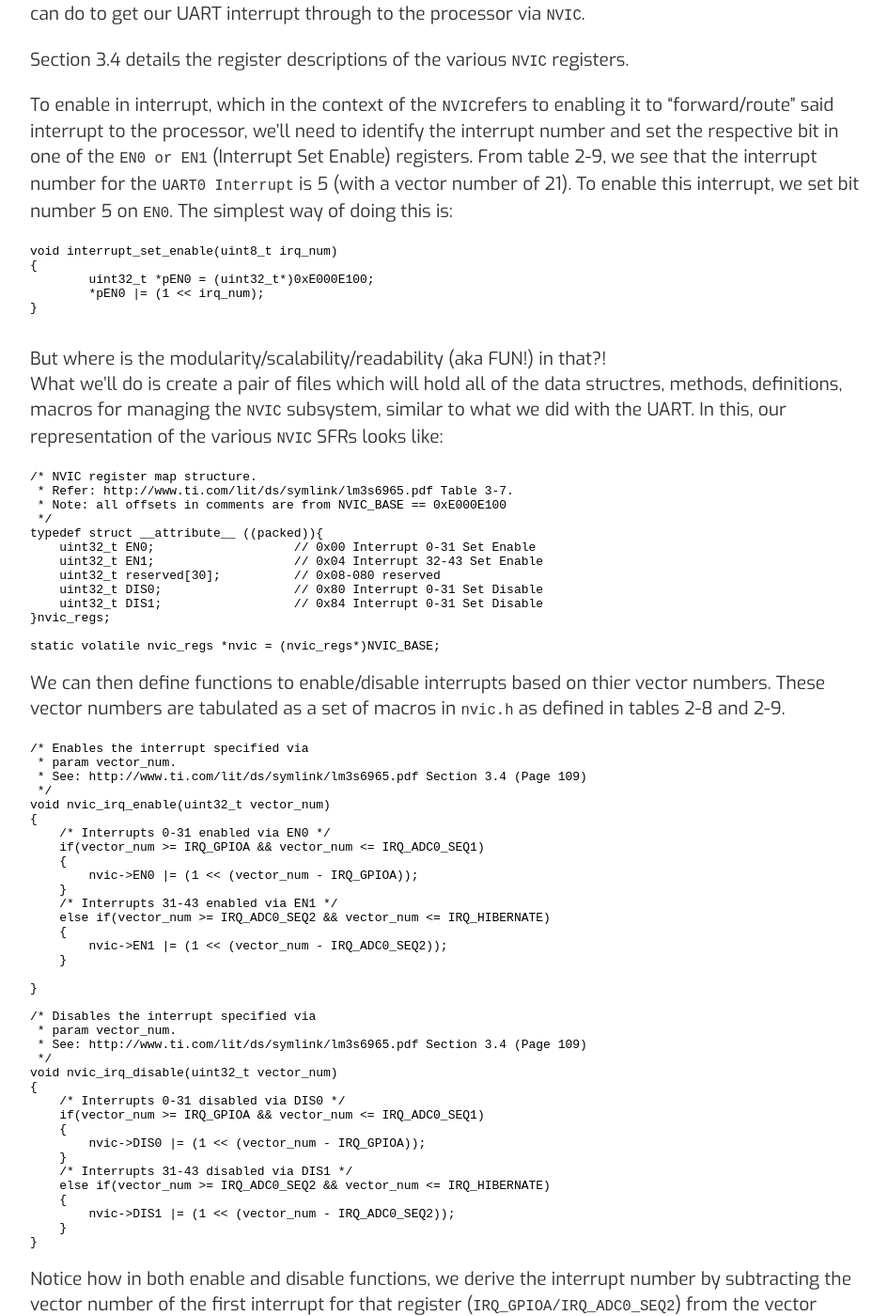
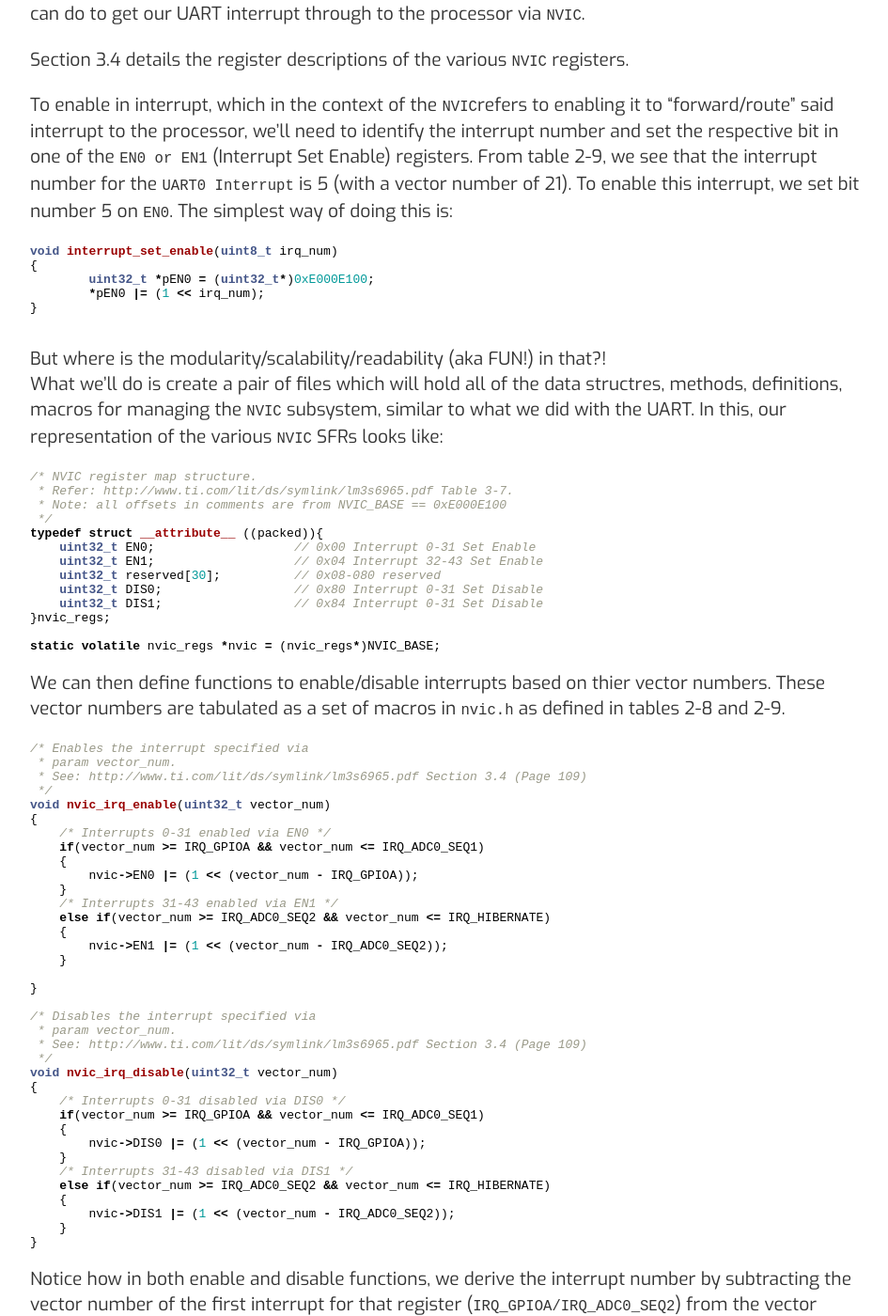
Before and after one commit to varun-venkatesh/varun-venkatesh.github.io, a Jekyll site: the page built from _posts/2020-10-29-bare-mtl-chapter3.md, in a window 1280 px wide and 1400 px high, scrolled down 2778 px. Shown: the whole window at 94% size, without its empty margins (160-1105 px from the left). Built offline with Jekyll 4.4.1, drawn with Linux system fonts in a browser that asks for light colours; some of the changed text lies outside the part shown.

Commit message:
Update 2020-10-29-bare-mtl-chapter3.md

````diff
--- a/_posts/2020-10-29-bare-mtl-chapter3.md
+++ b/_posts/2020-10-29-bare-mtl-chapter3.md
@@ -36,7 +36,7 @@
 
 To this end, we'll define these registers within our ```uart_regs``` structures to reside at teh appropriate offset and perform the above tasks with a set of functions as follows:
 
-```C
+```c
 
 /* Enable the said uart interface to generate interrupts
  * depending on the flag set - conditions for interrupt generation.
@@ -78,7 +78,7 @@
 
 To enable in interrupt, which in the context of the ```NVIC```refers to enabling it to "forward/route" said interrupt to the processor, we'll need to identify the interrupt number and set the respective bit in one of the ```EN0 or EN1``` (Interrupt Set Enable) registers. From table 2-9, we see that the interrupt number for the ```UART0 Interrupt``` is 5 (with a vector number of 21). To enable this interrupt, we set bit number 5 on ```EN0```. The simplest way of doing this is:
 
-```C
+```c
 void interrupt_set_enable(uint8_t irq_num)
 {
 	uint32_t *pEN0 = (uint32_t*)0xE000E100;
@@ -89,7 +89,7 @@ void interrupt_set_enable(uint8_t irq_num)
 But where is the modularity/scalability/readability (aka FUN!) in that?!
 What we'll do is create a pair of files which will hold all of the data structres, methods, definitions, macros for managing the ```NVIC``` subsystem, similar to what we did with the UART. In this, our representation of the various ```NVIC``` SFRs looks like:
 
-```C
+```c
 /* NVIC register map structure.
  * Refer: http://www.ti.com/lit/ds/symlink/lm3s6965.pdf Table 3-7.
  * Note: all offsets in comments are from NVIC_BASE == 0xE000E100
@@ -106,7 +106,8 @@ static volatile nvic_regs *nvic = (nvic_regs*)NVIC_BASE;
 ```
 
 We can then define functions to enable/disable interrupts based on thier vector numbers. These vector numbers are tabulated as a set of macros in ```nvic.h``` as defined in tables 2-8 and 2-9.
-```C
+
+```c
 /* Enables the interrupt specified via
  * param vector_num.
  * See: http://www.ti.com/lit/ds/symlink/lm3s6965.pdf Section 3.4 (Page 109)
@@ -151,7 +152,7 @@ The final step is to define a handler for this interrupt, where we process the i
 
 We'll define this function in ```uart_drv.c``` since it involves handling a uart interrupt. Let's also provide a symbol for reference in our startup file (where lies the vector table) - to keep the linker happy. What do we do in terms of handling? For starters, let's try and print some text everytime the interrupt is triggered - which should be everytime our UART/serial device recieves data. If you recall, QEMU redirects all console inputs/outputs to the serial device - which means, anytime we type something in the QEMU console, we should have our UART recieving data and the interrupt being triggered. Our simplest interrupt handler will look like this.
 
-```C
+```c
 void uart0_irq_handler(void)
 {
 
@@ -187,7 +188,7 @@
 
 Now, onto our main objective - replace the polling scheme used to read data recieved by the uart with an interrupt driven scheme of doing the same. The interrupt indicates that a byte of data has been received by the uart, which means we can read the byte received on every occurence of the interrupt - represented by none other than the interrupt handler. We can have a ```char``` variable into which we read the received byte and then write it back to the console. This will give us the ability to display what we type on the console - yes, the same thing we take for granted on our computers/cellphones etc.
 
-```C
+```c
 void uart0_irq_handler(void)
 {
     uint32_t irq_status;
@@ -217,7 +218,7 @@ All we've added is a check to see if the triggered interrupt is the UART RX inte
 
 Before we proceed, let's add  ```nvic_irq_enable(IRQ_UART0)``` in our ```main()``` function to enable the ```UART0``` interrupt. Since we're on the subject of interrupts, it is wise to keep all interrupts disabled during initialization and enable them at the end of our initialization routine - ```main()``` in this case. This disable/enable can be achieved by changing the processor state to disable/enabel all inetrrupts - using the cps instruction - [refer](https://developer.arm.com/documentation/dui0552/a/the-cortex-m3-instruction-set/miscellaneous-instructions/cps).  Let's define these in a header file and then stick them in ```main()```.
 
-```C
+```c
 /* To enable all interrupts with programmable priority.
  * Refer: Refer http://www.ti.com/lit/ds/symlink/lm3s6965.pdf
  * Table 2-13 and Section 2-3-4
````
